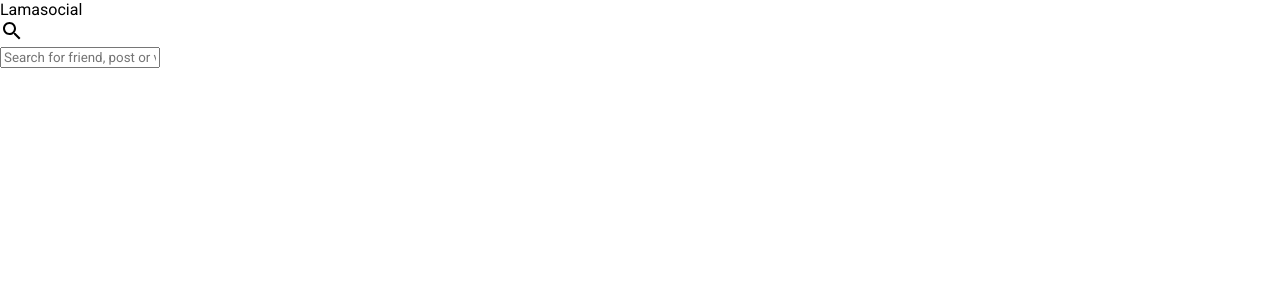
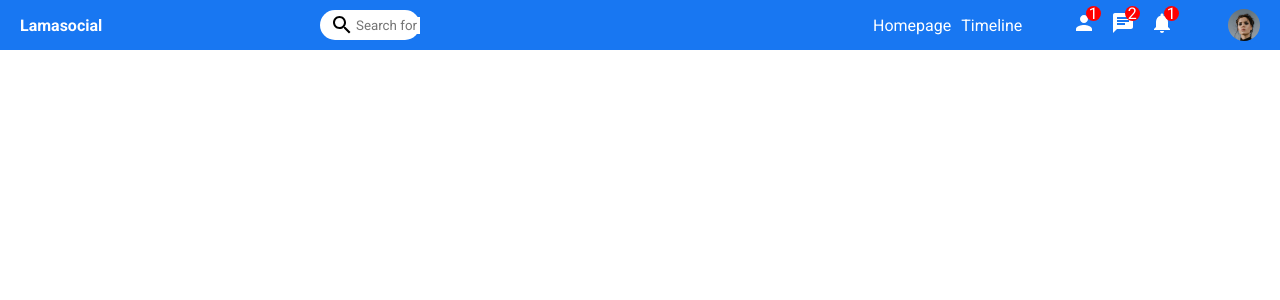
Before and after one commit to auausen/SNS_example, a React (Create React App) app: page / in a window 1280 px wide. Shown: the top 300 px of the page. Built offline with nearby package versions, Linux system fonts and the light colour scheme.

Commit message:
topbar 検索バーに問題あり？

```diff
--- a/src/components/topbar/Topbar.jsx
+++ b/src/components/topbar/Topbar.jsx
@@ -1,5 +1,5 @@
 import "./topbar.css";
-import { Search } from "@material-ui/icons";
+import { Search, Person, Chat, Notifications } from "@material-ui/icons";
 
 export default function Topbar() {
   return (
@@ -9,14 +9,34 @@ export default function Topbar() {
       </div>
       <div className="topbarCenter">
         <div className="searchbar">
-          <Search />
+          <Search className="searchIcon" />
+          <input
+            placeholder="Search for friend, post or video"
+            className="searchInput"
+          />
         </div>
       </div>
-      <div className="topbarRight"></div>
-      <input
-        placeholder="Search for friend, post or video"
-        className="searchInput"
-      />
+      <div className="topbarRight">
+        <div className="topbarLinks">
+          <span className="topbarLink">Homepage</span>
+          <span className="topbarLink">Timeline</span>
+        </div>
+        <div className="topbarIcons">
+          <div className="topbarIconItem">
+            <Person />
+            <span className="topbarIconBadge">1</span>
+          </div>
+          <div className="topbarIconItem">
+            <Chat />
+            <span className="topbarIconBadge">2</span>
+          </div>
+          <div className="topbarIconItem">
+            <Notifications />
+            <span className="topbarIconBadge">1</span>
+          </div>
+        </div>
+        <img src="/assets/person/1.jpeg" alt="" className="topbarImg" />
+      </div>
     </div>
   );
 }
--- a/src/components/topbar/topbar.css
+++ b/src/components/topbar/topbar.css
@@ -0,0 +1,94 @@
+.topbarContainer {
+  height: 50px;
+  width: 100%;
+  background-color: #1877f2;
+  display: flex;
+  align-items: center;
+  position: sticky;
+  top: 0;
+}
+
+.topbarLeft {
+  flex: 3;
+}
+
+.logo {
+  font-style: 24px;
+  margin-left: 20px;
+  font-weight: bold;
+  color: white;
+  cursor: pointer;
+}
+
+.topbarCenter {
+  flex: 5;
+}
+
+.searchbar {
+  width: 100px;
+  height: 30px;
+  background-color: white;
+  border-radius: 30px;
+  display: flex;
+  align-items: center;
+}
+
+.searchIcon {
+  font-style: 20px !important;
+  margin-left: 10px;
+}
+
+.searchInput{
+  border: none;
+  width: 70%;
+}
+
+.searchInput:focus{
+  outline: none;
+}
+
+.topbarRight {
+  flex: 4;
+  display: flex;
+  align-items: center;
+  justify-content: space-around;
+  color: white;
+}
+
+.topbarLink{
+  margin-right: 10px;
+  font-style: 14px;
+  cursor: pointer;
+}
+
+.topbarIcons{
+  display: flex;
+}
+
+.topbarIconItem{
+  margin-right: 15px;
+  cursor: pointer;
+  position: relative;
+}
+
+.topbarIconBadge{
+  width: 15px;
+  height: 15px;background-color: red;
+  border-radius: 50%;
+  color: white;
+  position: absolute;
+  top: -5px;
+  right: -5px;
+  display: flex;
+  align-items: center;
+  justify-content: center;
+  font-style: 12px;
+}
+
+.topbarImg {
+  width: 32px;
+  height: 32px;
+  border-radius: 50%;
+  object-fit: cover;
+  cursor: pointer;
+}
```
Also changed, not shown: zikan.txt (added).
